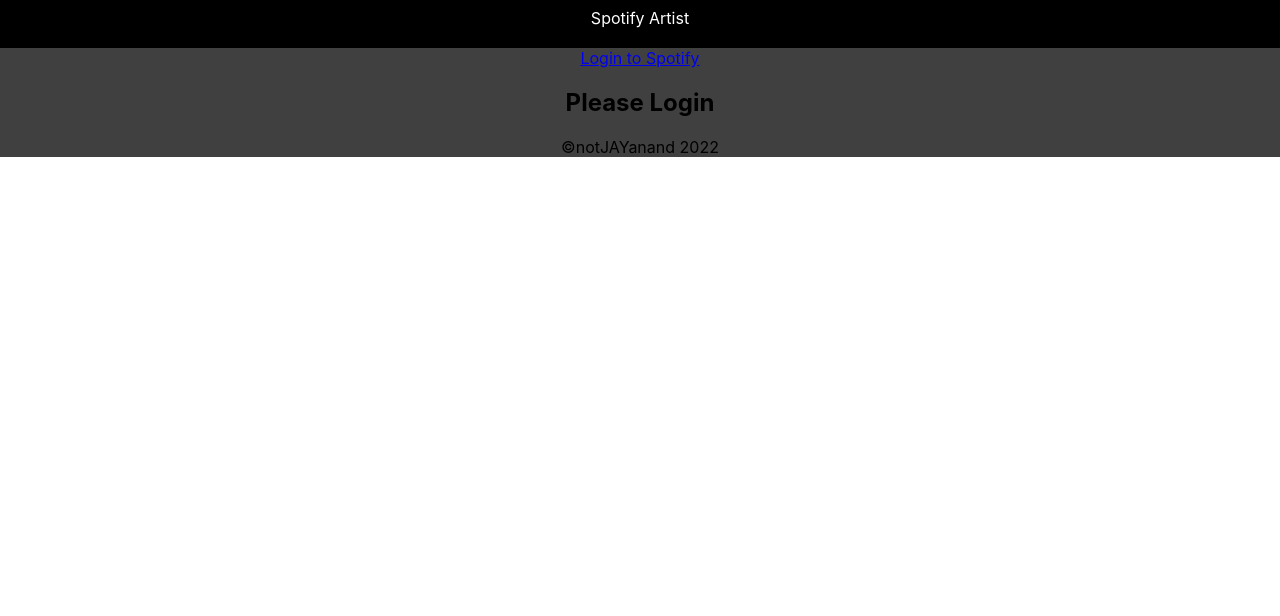
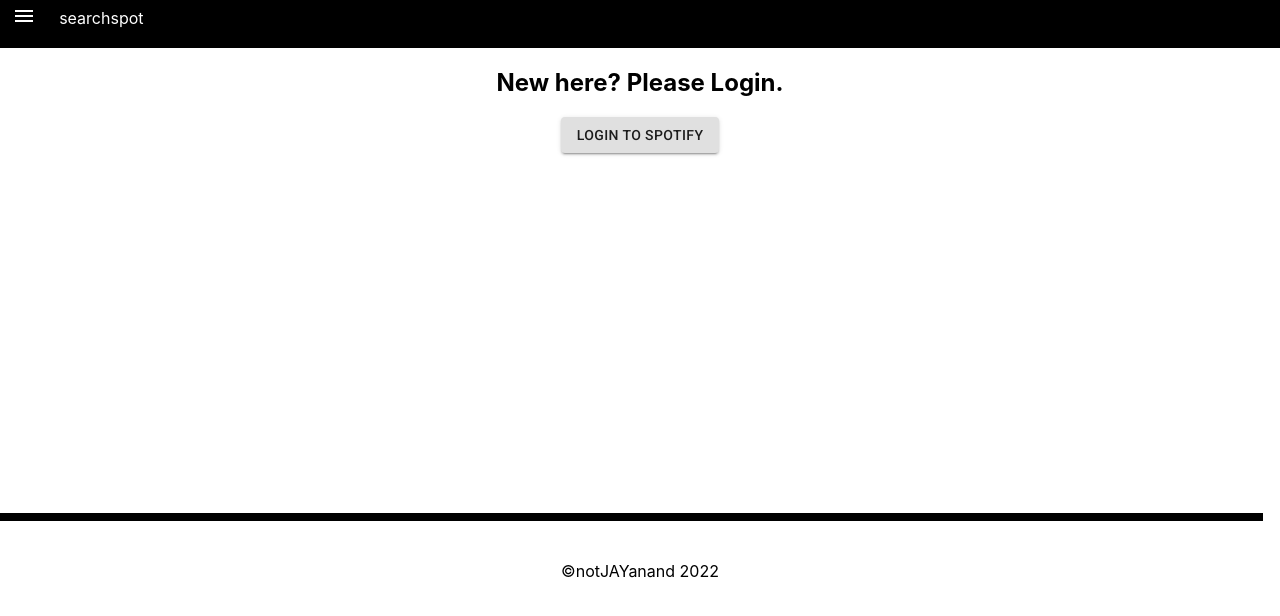
Before and after one commit to notJAYanand/searchspot, a React (Create React App) app: page / in a window 1280 px wide. Shown: the top 616 px of the page. Built offline with nearby package versions, Linux system fonts and the light colour scheme.

Commit message:
new gui and further improvements+ divided into components

```diff
--- a/src/App.css
+++ b/src/App.css
@@ -1,6 +1,6 @@
 .App {
   text-align: center;
-  background-color:#404040;
+  /* background-color:#404040; */
   height:100%;
 
 }
--- a/src/App.js
+++ b/src/App.js
@@ -1,106 +1,33 @@
-import './App.css';
-import { useEffect, useState } from 'react';
-import axios from 'axios';
-import Header from './components/Header';
+import "./App.css";
+// import { useEffect, useState } from 'react';
+// import axios from 'axios';
+import Header from "./components/Header";
+import Search from "./components/Search";
+import { Grid } from "@material-ui/core";
+import Footer from "./components/Footer";
 
 
-const CLIENT_ID = '3ca92eeaf0664164b665eefbb92882a8';
-//test
-//they were treating warning as error, as it is not used im commenting it, uncomment when needed.
-// const CLIENT_SECRET = '';
-
-// const REDIRECT_URI = 'http://localhost:3000/';
-const REDIRECT_URI = 'https://searchspot.netlify.app/';
-const AUTH_ENDPOINT = 'https://accounts.spotify.com/authorize';
-const RESPONSE_TYPE = 'token';
-
 function App() {
-  const [token, setToken] = useState("");
-
-  useEffect(() => {
-    const hash = window.location.hash;
-    let token = window.localStorage.getItem("token");
-
-    if (!token && hash) {
-      token = hash.substring(1).split("&").find(s => s.startsWith("access_token")).split("=")[1];
-      window.location.hash = "";
-      window.localStorage.setItem("token", token);
-    }
-    setToken(token);
-  }, [])
-
-
-
-
-
-  const logout = () => {
-    setToken("");
-    window.localStorage.removeItem("token");
-    setArtistsData([]);
-  }
-
-  //Search
-  const [searchKey, setSearchKey] = useState("");
-  // console.log(searchKey);
-
-  const [artists, setArtistsData] = useState([]);
-  const searchArtist =
-    async (e) => {
-      e.preventDefault();
-      const { data } = await axios.get("https://api.spotify.com/v1/search",
-        {
-          headers: {
-            Authorization: `Bearer ${token}`
-
-          },
-          params: {
-            q: searchKey,
-            type: 'artist'
-          }
-        })
-      // console.log({data});
-      setArtistsData(data.artists.items);
-    }
-
-
-
-  console.log(artists);
-
-  const renderArtists = () => {
-    return (artists.map(artist => {
-      return (
-        <div key={artist.id}>
-          {artist.images.length ?
-            <div className="artistImage" style={{}}><img src={artist.images[0].url} style={{ width: '40vh', borderRadius: '2000px' }} alt={"artist-art"}></img></div>
-            :
-            <div className="artistImage" style={{ alignItems: 'center', backgroundColor: '#ffffff', width: '40vh', borderRadius: '2000px' }}>null</div>}
-          <a href={artist.external_urls.spotify}>{artist.name}</a>
-        </div>);
-    }))
-  }
-
   return (
     <div className="App">
-    <div className="head"><Header/></div>
 
+      <Grid container xs={12} lg={12} sm={12}>
+      <Grid item xs={12} lg={12} sm={12}>
+        <div >
+          <div className="head">
+            <Header />
+          </div>
+          <Search />
 
-      {!token ?
-        (<a href={`${AUTH_ENDPOINT}?client_id=${CLIENT_ID}&redirect_uri=${REDIRECT_URI}&response_type=${RESPONSE_TYPE}`}>
-          Login to Spotify</a>)
-        : (<button onClick={logout}>Logout</button>)
-      }
+          {/* <div>
+          <footer style={{marginTop:''}}>©notJAYanand 2022</footer>
+          </div> */}
+          <Footer/>
+        </div>
+      </Grid>
+    </Grid>
+    </div>
 
-      {
-        token ?
-          (<form>
-            {/* <SearchField/> */}
-            <input type={"text"} onChange={(e) => { setSearchKey(e.target.value) }}></input>
-            <button type={"submit"} onClick={searchArtist}>Search</button>
-          </form>) : (<h2>Please Login</h2>)
-      }
-      {renderArtists()}
-      <footer>©notJAYanand 2022</footer>
-    </div>
   );
 }
 
--- /dev/null
+++ b/src/components/Footer.js
@@ -0,0 +1,13 @@
+import React from "react";
+
+export default function Footer() {
+  return (
+    <>
+
+    <div style={{marginTop:'45vh'}}>
+    <div style={{marginBottom:'5vh',height:'1vh', width:'98.7vw',backgroundColor:'black'}}></div>
+      <footer style={{ marginTop: "" }}>©notJAYanand 2022</footer>
+    </div>
+    </>
+  );
+}
--- a/src/components/Header.js
+++ b/src/components/Header.js
@@ -1,14 +1,31 @@
 import React from 'react'
 import './css/Header.css';
+import { Grid, IconButton } from '@material-ui/core';
+import MenuIcon from '@material-ui/icons/Menu';
+
+
+
+
 
 export default function Header() {
-    return (
+    // const classes = useStyles();
+    // Drawer opening logic
+    // const [state, setState] = React.useState(false);
+    // const toggleDrawer = (open) => (event) => {
+    //   setState(open);
+    // };
+return(
+        <Grid container xs={12} sm={12} lg={12}>
+            <Grid item lg={0.5} sm={0.5} xs={0.5} spacing={0}>
+            <div className="menuIcon" >
+            <IconButton color='inherit'><MenuIcon /></IconButton></div>
+            </Grid>
+            <Grid item lg={1} sm={1} xs={1}>
+                <div className="headText">
+                    searchspot
+                </div>
+                </Grid>
+        </Grid>
 
-        <div className="head">
-            <div className="headText">
-            Spotify Artist
-            </div>
-        </div>
-
-    )
+);
 }
--- /dev/null
+++ b/src/components/Search.js
@@ -0,0 +1,195 @@
+import React from "react";
+import { useEffect, useState } from "react";
+import axios from "axios";
+import "./css/Search.css";
+import { Avatar, Button, InputBase, Typography } from "@material-ui/core";
+import { makeStyles, alpha } from "@material-ui/core/styles";
+
+//FIX SEARCH TODO
+
+const useStyles = makeStyles((theme) => ({
+  root: {
+    flexGrow: 1,
+  },
+  search: {
+    position: "relative",
+    borderRadius: theme.shape.borderRadius,
+    backgroundColor: alpha(theme.palette.common.white, 0.15),
+    "&:hover": {
+      backgroundColor: alpha(theme.palette.common.white, 0.25),
+    },
+    marginLeft: 0,
+    width: "100%",
+    [theme.breakpoints.up("sm")]: {
+      marginLeft: theme.spacing(1),
+      width: "auto",
+    },
+  },
+  searchIcon: {
+    padding: theme.spacing(0, 2),
+    height: "100%",
+    position: "absolute",
+    pointerEvents: "none",
+    display: "flex",
+    alignItems: "center",
+    justifyContent: "center",
+  },
+  inputRoot: {
+    color: "inherit",
+  },
+  inputInput: {
+    padding: theme.spacing(1, 0, 1, 1),
+    // vertical padding + font size from searchIcon
+    paddingLeft: `calc(1em + ${theme.spacing(1)}px)`,
+    transition: theme.transitions.create("width"),
+    width: "100%",
+    [theme.breakpoints.up("sm")]: {
+      width: "12ch",
+      "&:focus": {
+        width: "20ch",
+      },
+    },
+  },
+}));
+
+const CLIENT_ID = "3ca92eeaf0664164b665eefbb92882a8";
+//test
+//they were treating warning as error, as it is not used im commenting it, uncomment when needed.
+// const CLIENT_SECRET = '';
+
+const REDIRECT_URI = "http://localhost:3000/";
+// const REDIRECT_URI = 'https://searchspot.netlify.app/';
+const AUTH_ENDPOINT = "https://accounts.spotify.com/authorize";
+const RESPONSE_TYPE = "token";
+
+export default function Search() {
+  const [token, setToken] = useState("");
+
+  useEffect(() => {
+    const hash = window.location.hash;
+    let token = window.localStorage.getItem("token");
+
+    if (!token && hash) {
+      token = hash
+        .substring(1)
+        .split("&")
+        .find((s) => s.startsWith("access_token"))
+        .split("=")[1];
+      window.location.hash = "";
+      window.localStorage.setItem("token", token);
+    }
+    setToken(token);
+  }, []);
+
+  const logout = () => {
+    setToken("");
+    window.localStorage.removeItem("token");
+    setArtistsData([]);
+  };
+
+  //Search
+  const [searchKey, setSearchKey] = useState("");
+  // console.log(searchKey);
+
+  const [artists, setArtistsData] = useState([]);
+  const searchArtist = async (e) => {
+    e.preventDefault();
+    const { data } = await axios.get("https://api.spotify.com/v1/search", {
+      headers: {
+        Authorization: `Bearer ${token}`,
+      },
+      params: {
+        q: searchKey,
+        type: "artist",
+      },
+    });
+    // console.log({data});
+    setArtistsData(data.artists.items);
+  };
+
+  console.log(artists);
+
+  const renderArtists = () => {
+    return artists.map((artist) => {
+      return (
+        <div key={artist.id}>
+          {artist.images.length ? (
+            <div className="artistImage" style={{}}>
+              <img
+                src={artist.images[0].url}
+                style={{ width: "40vh", borderRadius: "2000px" }}
+                alt={"artist-art"}
+              ></img>
+            </div>
+          ) : (
+            <div className="artistImage" style={{width: "40vh", borderRadius: "2000px"}}>
+              <Avatar style={{width: "40vh",height:'40vh'}}>No Image</Avatar>
+            </div>
+          )}
+          <Typography>
+            <a href={artist.external_urls.spotify}>{artist.name}</a>
+          </Typography>
+
+          <Typography>
+            {artist.followers.total} Followers
+          </Typography>
+
+
+        </div>
+      );
+    });
+  };
+  const classes = useStyles();
+  return (
+    // <div>Search</div>
+
+    <div>
+    {token ? (
+        <form>
+          {/* <SearchField/> */}
+          {/* <input
+            type={"text"}
+            onChange={(e) => {
+              setSearchKey(e.target.value);
+            }}
+          ></input> */}
+          <InputBase
+            placeholder="Search…"
+            classes={{
+              root: classes.inputRoot,
+              input: classes.inputInput,
+            }}
+            inputProps={{ "aria-label": "search" }}
+            onChange={(e) => {
+              setSearchKey(e.target.value);
+            }}
+            style={{
+              marginTop:'5vh',
+              color:'#ffffff',
+              backgroundColor: "#000000",
+              borderRadius: "20px",
+              opacity: "0.4",
+            }}
+          />
+          <button type={"submit"} onClick={searchArtist} style={{marginLeft:'0.905vw'}}>
+            Search
+          </button>
+        </form>
+      ) : (
+        <h2> New here? Please Login.</h2>
+      )}
+      {!token ? (
+        <Button variant="contained" elevation={0}
+          href={`${AUTH_ENDPOINT}?client_id=${CLIENT_ID}&redirect_uri=${REDIRECT_URI}&response_type=${RESPONSE_TYPE}`}
+        >
+          Login to Spotify
+        </Button>
+      ) : (
+        <Button onClick={logout} style={{marginLeft:'80vw', marginTop:'-5vw',backgroundColor:''}}>Logout</Button>
+      )}
+
+
+      {renderArtists()}
+    </div>
+  );
+}
--- a/src/components/css/Header.css
+++ b/src/components/css/Header.css
@@ -1,10 +1,12 @@
 .head {
-    background-color: #000000;
-    color:#ffffff;
-    height: 6vh;
-  }
+  background-color: #000000;
+  color: #ffffff;
+  height: 6vh;
+}
 
-.headText{
-    padding-top:1vh;
-
-  }
+.headText {
+  padding-top: 1vh;
+}
+.menuIcon {
+  margin-top: -1vh;
+}
--- /dev/null
+++ b/src/components/css/Search.css
@@ -0,0 +1,12 @@
+.artistImage{
+
+    height: 40vh;
+    width: 40vh;
+    object-fit:cover;
+    background-size:cover;
+    background-position:center;
+    background-color: #ffffff;
+    border-radius: 50%;
+    margin: auto;
+    margin-top: 5vh;
+}
```
Also changed, not shown: src/components/Background.js (added, +7 -0 lines), src/TODO.txt (added), 2 other files (tests, documents, lock files or other folders).
